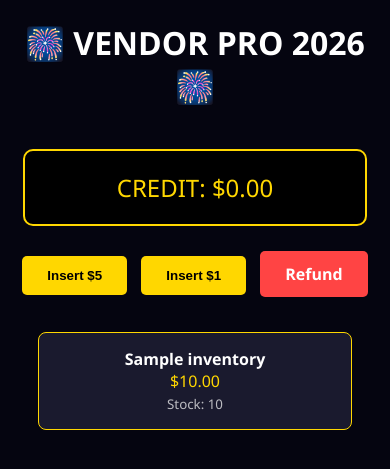
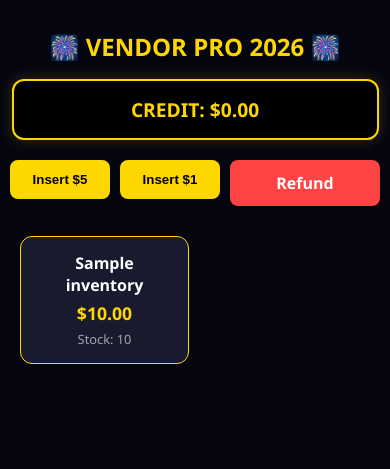
Before and after one commit to Apolloat2022/vending-machine-python, a Python web app: template templates/index.html in a window 390 px wide. Shown: the top 469 px of the page. Run offline with Jinja, Linux system fonts and the light colour scheme; the template is opened without the code that fills it: most values are stand-ins (such as "Sample title", 1, 10 or a date in 2020).

Commit message:
Optimize UI for mobile responsiveness

```diff
--- a/templates/index.html
+++ b/templates/index.html
@@ -1,41 +1,117 @@
 <!DOCTYPE html>
-<html>
+<html lang="en">
 <head>
-    <title>Vendor Pro 2026 Web</title>
+    <meta charset="UTF-8">
+    <meta name="viewport" content="width=device-width, initial-scale=1.0">
+    <title>Vendor Pro 2026</title>
     <style>
-        body { background-color: #050510; color: white; font-family: 'Segoe UI', sans-serif; text-align: center; }
-        .display { background: black; color: #FFD700; border: 2px solid #FFD700; padding: 20px; border-radius: 10px; display: inline-block; margin-top: 20px; min-width: 300px; font-size: 24px; }
-        .grid { display: grid; grid-template-columns: repeat(auto-fill, minmax(150px, 1fr)); gap: 15px; padding: 30px; max-width: 900px; margin: auto; }
-        .item { background: #1a1a2e; border: 1px solid #FFD700; padding: 15px; border-radius: 8px; transition: 0.3s; text-decoration: none; color: white; display: block; }
-        .item:hover { background: #2a2a4e; border-color: white; transform: translateY(-5px); }
-        .controls { margin-top: 20px; }
-        .btn { background: #FFD700; color: black; border: none; padding: 12px 25px; border-radius: 5px; font-weight: bold; cursor: pointer; margin: 5px; text-decoration: none; display: inline-block; }
+        :root {
+            --gold: #FFD700;
+            --dark-blue: #050510;
+            --card-bg: #1a1a2e;
+        }
+        body {
+            background-color: var(--dark-blue);
+            color: white;
+            font-family: 'Segoe UI', system-ui, sans-serif;
+            text-align: center;
+            margin: 0;
+            padding: 10px;
+        }
+        h1 { font-size: 1.5rem; margin-top: 20px; color: var(--gold); }
+
+        /* Modern Digital Display */
+        .display {
+            background: black;
+            color: var(--gold);
+            border: 2px solid var(--gold);
+            padding: 15px;
+            border-radius: 12px;
+            display: block;
+            margin: 10px auto;
+            max-width: 90%;
+            font-size: 1.2rem;
+            font-weight: bold;
+            box-shadow: 0 0 15px rgba(255, 215, 0, 0.2);
+        }
+
+        /* Controls Section */
+        .controls {
+            display: flex;
+            justify-content: center;
+            gap: 10px;
+            margin: 20px 0;
+            flex-wrap: wrap;
+        }
+        .btn {
+            background: var(--gold);
+            color: black;
+            border: none;
+            padding: 12px 20px;
+            border-radius: 8px;
+            font-weight: bold;
+            text-decoration: none;
+            flex: 1;
+            min-width: 100px;
+            max-width: 150px;
+        }
+        .btn-refund { background-color: #ff4444; color: white; }
+
+        /* Responsive Grid */
+        .grid {
+            display: grid;
+            /* This line makes it 2 columns on small phones, 3 on tablets, 4 on desktops */
+            grid-template-columns: repeat(auto-fill, minmax(140px, 1fr));
+            gap: 12px;
+            padding: 10px;
+            max-width: 1000px;
+            margin: auto;
+        }
+
+        .item {
+            background: var(--card-bg);
+            border: 1px solid var(--gold);
+            padding: 15px;
+            border-radius: 12px;
+            text-decoration: none;
+            color: white;
+            display: flex;
+            flex-direction: column;
+            justify-content: center;
+            transition: transform 0.2s;
+            -webkit-tap-highlight-color: transparent; /* Removes blue flash on mobile tap */
+        }
+        .item:active { transform: scale(0.95); background: #2a2a4e; }
+
+        .price { color: var(--gold); font-weight: bold; font-size: 1.1rem; margin: 5px 0; }
+        .stock { opacity: 0.6; font-size: 0.8rem; }
     </style>
 </head>
 <body>
     <h1>🎆 VENDOR PRO 2026 🎆</h1>
+
     <div class="display">
         CREDIT: ${{ "%.2f"|format(balance) }}
     </div>
 
     <div class="controls">
-        <form action="/insert" method="post" style="display: inline;">
+        <form action="/insert" method="post">
             <input type="hidden" name="amount" value="5.0">
             <button type="submit" class="btn">Insert $5</button>
         </form>
-        <form action="/insert" method="post" style="display: inline;">
+        <form action="/insert" method="post">
             <input type="hidden" name="amount" value="1.0">
             <button type="submit" class="btn">Insert $1</button>
         </form>
-        <a href="/refund" class="btn" style="background-color: #ff4444; color: white;">Refund</a>
+        <a href="/refund" class="btn btn-refund">Refund</a>
     </div>
 
     <div class="grid">
         {% for code, p in inventory.items() %}
         <a href="/buy/{{ code }}" class="item">
-            <strong>{{ p.name }}</strong><br>
-            <span style="color: #FFD700;">${{ "%.2f"|format(p.price) }}</span><br>
-            <small style="opacity: 0.7;">Stock: {{ p.quantity }}</small>
+            <strong>{{ p.name }}</strong>
+            <span class="price">${{ "%.2f"|format(p.price) }}</span>
+            <span class="stock">Stock: {{ p.quantity }}</span>
         </a>
         {% endfor %}
     </div>
```
